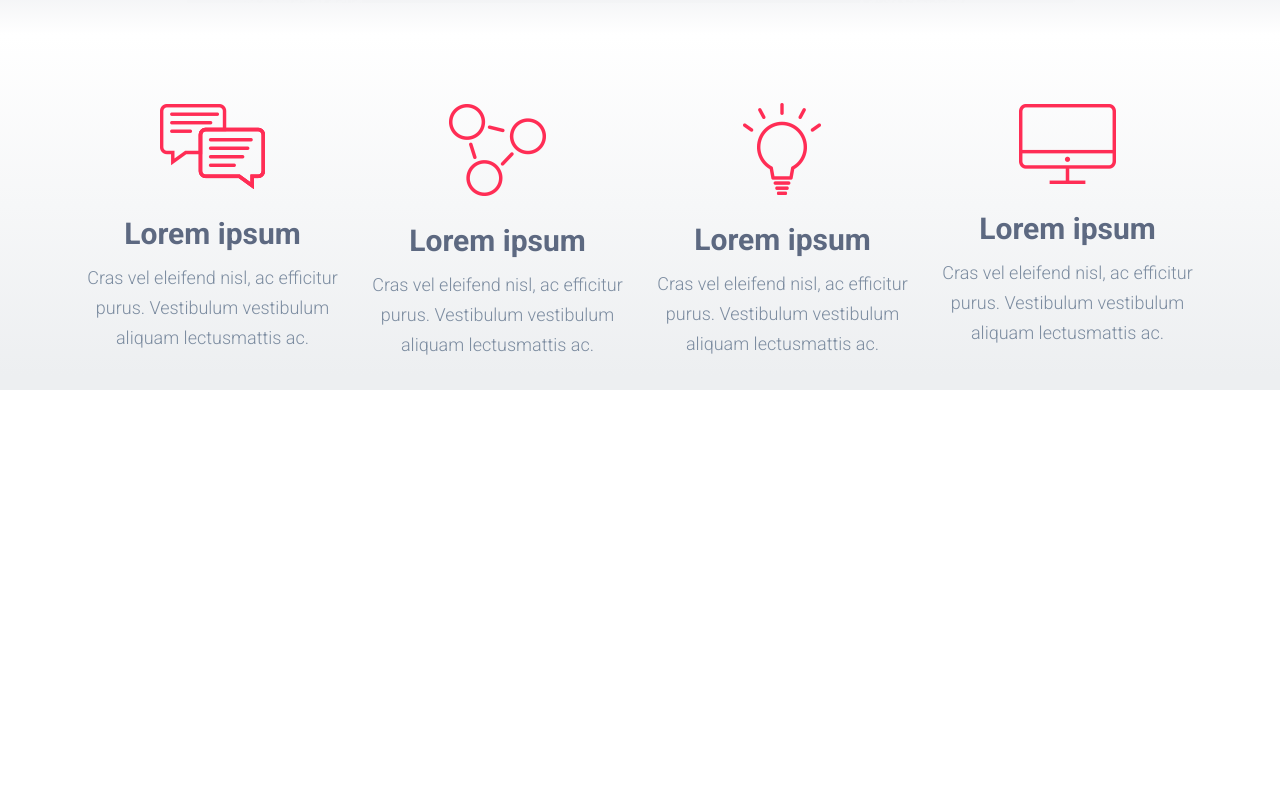
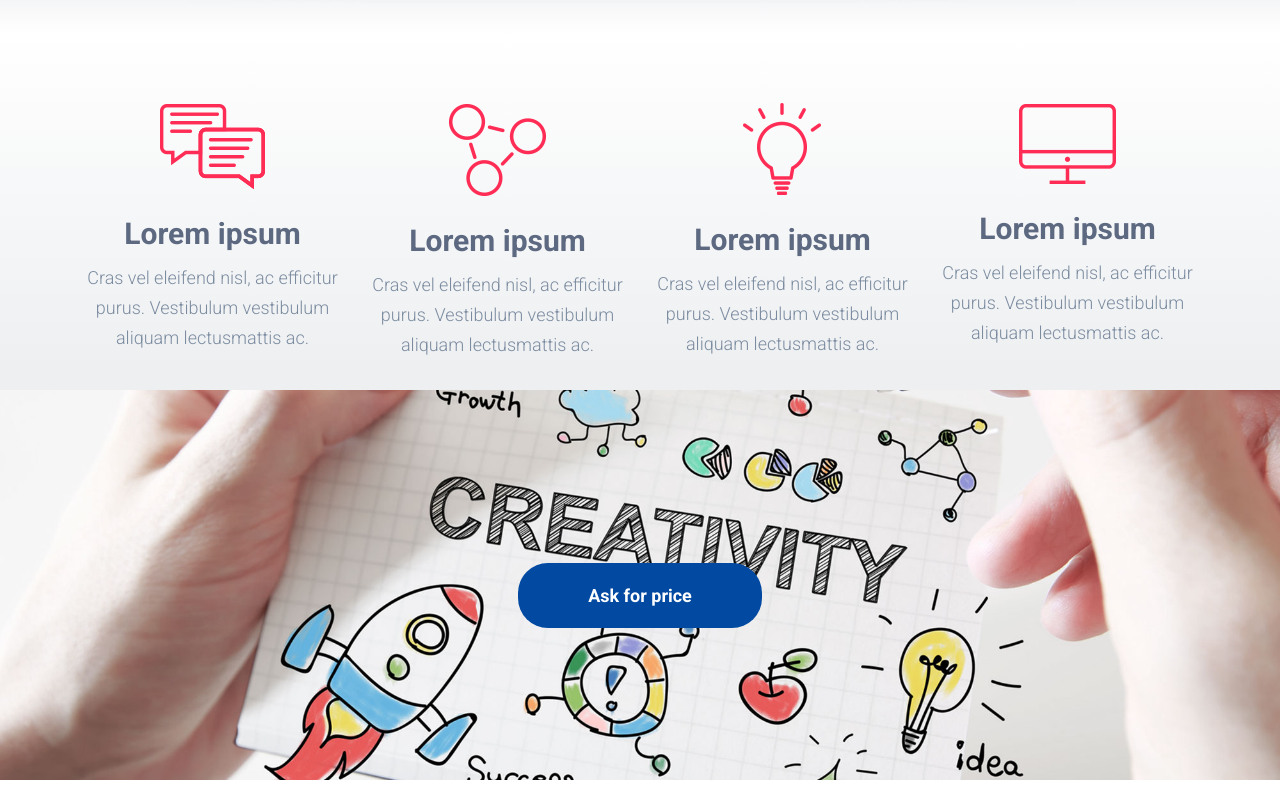
Before and after one commit to rifat-H/paxTeamplate-Bootstrap, a website built with Parcel: page src/index.html in a window 1280 px wide. Shown: the part 1202-2003 px from the top of the page. Before the commit the page ends 1592 px from the top, so only its background shows below. Built offline with nearby package versions, Linux system fonts and the light colour scheme.

Commit message:
creativity done

```diff
--- a/src/index.html
+++ b/src/index.html
@@ -135,7 +135,9 @@
 
 
     <!-- creativity start -->
-    <section class="creativity"></section>
+    <section class="creativity">
+        <button class="cusBtn">Ask for price</button>
+    </section>
     <!-- creativity end -->
 
     <!-- work start -->
--- a/src/scss/_style.scss
+++ b/src/scss/_style.scss
@@ -123,7 +123,21 @@ header {
 
 
 // <!-- creativity start -->
-.creativity {}
+.creativity {
+    padding: 173px 0;
+    background: url(../images/creativity.jpg);
+    background-size: contain;
+    background-repeat: no-repeat;
+    text-align: center;
+
+    button{
+        background-color: #0149a1;
+
+        &:hover{
+            background-color: #ff2d55;
+        }
+    }
+}
 
 // <!-- creativity end -->
 
```
